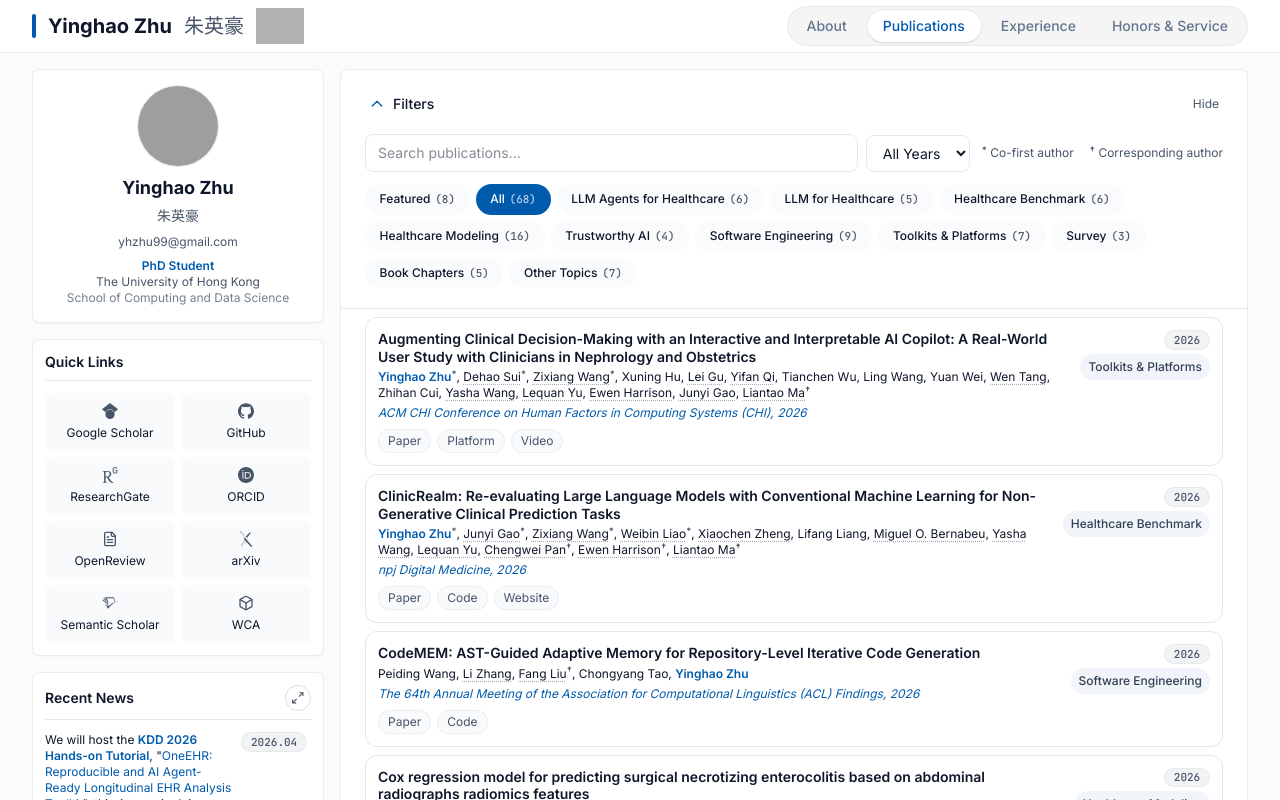
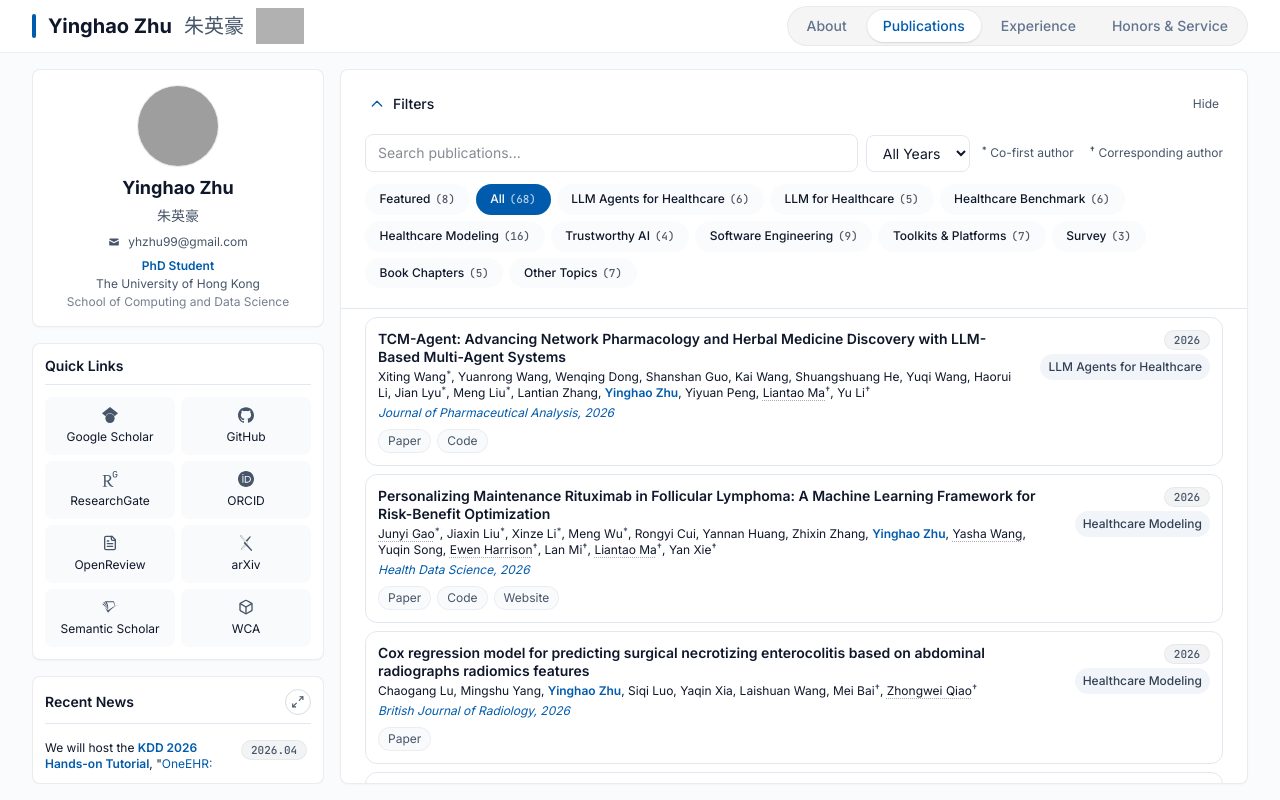
Before and after one commit to yhzhu99/yhzhu99.github.io, a Vue app: page / in a window 1280 px wide. Both pictures are taken after a click on the button 1210 px from the left and 394 px from the top of the page. Shown: the top 800 px of the page. Built offline with nearby package versions, Linux system fonts and the light colour scheme; grey boxes are pictures that could not be loaded.

Commit message:
fix: restore homepage scrolling and visuals

```diff
--- a/src/components/ModalDialog.vue
+++ b/src/components/ModalDialog.vue
@@ -34,7 +34,7 @@ defineEmits<{
               &times;
             </button>
           </header>
-          <div class="scrollable-container overflow-y-auto p-4">
+          <div class="scrollable-container min-h-0 flex-1 overflow-y-auto p-4">
             <slot />
           </div>
         </section>
--- a/src/components/NewsList.vue
+++ b/src/components/NewsList.vue
@@ -5,6 +5,7 @@ import type { NewsItem } from "../types";
 const props = defineProps<{
   items: NewsItem[];
   limit?: number;
+  modal?: boolean;
 }>();
 
 const visibleItems = computed(() =>
@@ -13,10 +14,23 @@ const visibleItems = computed(() =>
 </script>
 
 <template>
-  <div class="space-y-1">
-    <article v-for="item in visibleItems" :key="item.uid" class="unified-item">
-      <div class="unified-item-content">
-        <p class="text-xs text-text-gray" v-html="item.content" />
+  <div class="unified-list">
+    <article
+      v-for="item in visibleItems"
+      :key="item.uid"
+      :class="modal ? 'modal-unified-item' : 'unified-item'"
+    >
+      <div
+        :class="modal ? 'modal-unified-item-content' : 'unified-item-content'"
+      >
+        <p
+          :class="
+            modal
+              ? 'text-sm leading-relaxed text-text-gray'
+              : 'text-xs text-text-gray'
+          "
+          v-html="item.content"
+        />
       </div>
       <span class="time-tag">{{ item.date }}</span>
     </article>
--- a/src/components/PublicationCard.vue
+++ b/src/components/PublicationCard.vue
@@ -1,7 +1,6 @@
 <script setup lang="ts">
 import { computed } from "vue";
 import type { Project, Publication } from "../types";
-import { formatAuthors } from "../utils/format";
 
 const props = defineProps<{
   item: Publication | Project;
@@ -19,6 +18,60 @@ const authorsHtml = computed(() => {
     props.authorLinks,
   );
 });
+
+const htmlEscapes: Record<string, string> = {
+  "&": "&amp;",
+  "<": "&lt;",
+  ">": "&gt;",
+  '"': "&quot;",
+  "'": "&#39;",
+};
+
+function escapeHtml(value: string) {
+  return value.replace(/[&<>"']/g, (char) => htmlEscapes[char]);
+}
+
+function splitAuthorList(value: string) {
+  return value
+    .split(/,\s*/)
+    .map((author) => author.trim())
+    .filter(Boolean);
+}
+
+function formatAuthors(
+  authorString = "",
+  firstAuthorsString = "",
+  correspondingAuthorsString = "",
+  authorLinks: Record<string, string> = {},
+) {
+  const firstAuthors = splitAuthorList(firstAuthorsString);
+  const correspondingAuthors = splitAuthorList(correspondingAuthorsString);
+  const hasCoFirstAuthors = firstAuthors.length > 1;
+
+  return splitAuthorList(authorString)
+    .map((author) => {
+      let formattedAuthor = escapeHtml(author);
+
+      if (author === "Yinghao Zhu") {
+        formattedAuthor = `<strong class="author-highlight">${formattedAuthor}</strong>`;
+      } else if (authorLinks[author]) {
+        formattedAuthor = `<a href="${authorLinks[author]}" target="_blank" rel="noopener noreferrer" class="author-link">${formattedAuthor}</a>`;
+      }
+
+      if (hasCoFirstAuthors && firstAuthors.includes(author)) {
+        formattedAuthor +=
+          '<sup class="text-text-gray-light font-bold">*</sup>';
+      }
+
+      if (correspondingAuthors.includes(author)) {
+        formattedAuthor +=
+          '<sup class="text-text-gray-light font-bold">†</sup>';
+      }
+
+      return formattedAuthor;
+    })
+    .join(", ");
+}
 </script>
 
 <template>
--- a/src/components/TimelineColumn.vue
+++ b/src/components/TimelineColumn.vue
@@ -26,13 +26,13 @@ defineProps<{
       <article
         v-for="item in items"
         :key="item.uid"
-        class="timeline-item"
+        class="timeline-item relative"
         :class="
           kind === 'education' ? 'timeline-item-blue' : 'timeline-item-gray'
         "
       >
         <div
-          class="rounded-xl border border-slate-200 bg-white p-3 transition-colors hover:border-slate-300"
+          class="interactive-element rounded-xl border border-slate-200 bg-white p-3 transition-colors hover:border-slate-300"
         >
           <div class="mb-2 flex items-start justify-between gap-3">
             <div class="min-w-0 flex-1">
--- a/src/data/index.ts
+++ b/src/data/index.ts
@@ -4,6 +4,7 @@ import { education } from "./education";
 import { experience } from "./experience";
 import { quickLinkIcons, quickLinks } from "./links";
 import { newsItems } from "./news";
+import { profile } from "./profile";
 import { projects } from "./projects";
 import { publications } from "./publications";
 import { services } from "./services";
@@ -34,9 +35,10 @@ const withNestedServiceUids = (
       (group.items as readonly Record<string, unknown>[] | undefined) ?? [],
       `service-${groupIndex + 1}-item`,
     ) as unknown as ServiceItem[],
-}));
+  }));
 
 export const siteData: SiteData = {
+  profile,
   authorLinks,
   newsItems: withUid(newsItems, "news") as NewsItem[],
   quickLinks,
@@ -55,6 +57,7 @@ export {
   awards,
   education,
   experience,
+  profile,
   projects,
   publications,
   quickLinkIcons,
--- a/src/site.ts
+++ b/src/data/profile.ts
@@ -1,11 +1,4 @@
-import type { Profile, TabItem } from "./types";
-
-export const tabs = [
-  { name: "About", id: "about" },
-  { name: "Publications", id: "publications" },
-  { name: "Experience", id: "experience" },
-  { name: "Honors & Service", id: "awards" },
-] satisfies TabItem[];
+import type { Profile } from "../types";
 
 export const profile: Profile = {
   name: "Yinghao Zhu",
--- a/src/styles.css
+++ b/src/styles.css
@@ -82,10 +82,6 @@
     min-height: 100dvh;
   }
 
-  :root {
-    --header-height: 55px;
-  }
-
   ::selection {
     background: rgba(0, 91, 172, 0.15);
     color: #003a75;
@@ -99,12 +95,6 @@
 }
 
 @layer components {
-  .main-container {
-    height: calc(100vh - var(--header-height, 50px));
-    height: calc(100dvh - var(--header-height, 50px));
-    min-height: 400px;
-  }
-
   .academic-card {
     border: 1px solid rgba(15, 23, 42, 0.08);
     background: #ffffff;
@@ -155,6 +145,15 @@
     color: #005bac;
     text-decoration-color: #005bac;
     text-decoration-style: solid;
+  }
+
+  .interactive-element {
+    transition:
+      background-color 0.2s ease-out,
+      border-color 0.2s ease-out,
+      color 0.2s ease-out,
+      box-shadow 0.25s ease-out,
+      transform 0.25s ease-out;
   }
 
   .panel-pane,
@@ -238,20 +237,18 @@
     height: 1rem;
   }
 
+  .unified-list {
+    display: flex;
+    flex-direction: column;
+  }
+
   .unified-item,
   .modal-unified-item {
     display: flex;
     align-items: flex-start;
-    gap: 0.5rem;
+    gap: 0.75rem;
     border-bottom: 1px solid #e2e8f0;
-  }
-
-  .unified-item {
-    padding: 0.3rem 0;
-  }
-
-  .modal-unified-item {
-    padding: 0.5rem 0;
+    padding: 0.55rem 0;
   }
 
   .unified-item:last-child,
@@ -335,32 +332,6 @@
     mask-image: linear-gradient(to bottom, black 85%, transparent 100%);
     -webkit-mask-image: linear-gradient(to bottom, black 85%, transparent 100%);
   }
-
-  .enter-3d-btn {
-    position: relative;
-    isolation: isolate;
-    overflow: hidden;
-    background: linear-gradient(135deg, #005bac 0%, #003a75 100%);
-  }
-
-  .enter-3d-btn::before {
-    position: absolute;
-    z-index: -1;
-    inset: 0;
-    background: linear-gradient(
-      110deg,
-      transparent 30%,
-      rgba(255, 255, 255, 0.22) 50%,
-      transparent 70%
-    );
-    content: "";
-    transform: translateX(-100%);
-    transition: transform 0.7s ease;
-  }
-
-  .enter-3d-btn:hover::before {
-    transform: translateX(100%);
-  }
 }
 
 @layer utilities {
@@ -401,15 +372,3 @@
     display: none !important;
   }
 }
-
-@media (max-height: 600px) {
-  .main-container {
-    min-height: 250px;
-  }
-}
-
-@media (max-height: 700px) {
-  :root {
-    --header-height: 45px;
-  }
-}
--- a/src/types.ts
+++ b/src/types.ts
@@ -118,6 +118,7 @@ export interface ServiceModalState {
 }
 
 export interface SiteData {
+  profile: Profile;
   authorLinks: Record<string, string>;
   newsItems: NewsItem[];
   quickLinks: QuickLink[];
--- a/src/utils/format.ts
+++ /dev/null
@@ -1,152 +0,0 @@
-import type { LinkItem, ServiceItem } from "../types";
-
-const htmlEscapes: Record<string, string> = {
-  "&": "&amp;",
-  "<": "&lt;",
-  ">": "&gt;",
-  '"': "&quot;",
-  "'": "&#39;",
-};
-
-export const reviewerPreview = [
-  "npj Digital Medicine",
-  "NeurIPS",
-  "ICML",
-  "ICLR",
-  "KDD",
-  "WWW",
-  "AAAI",
-  "CHI",
-  "UIST",
-  "AMIA",
-];
-
-export const publicationTagOrder = [
-  "LLM Agents for Healthcare",
-  "LLM for Healthcare",
-  "Healthcare Benchmark",
-  "Healthcare Modeling",
-  "Trustworthy AI",
-  "Software Engineering",
-  "Toolkits & Platforms",
-  "Survey",
-  "Book Chapters",
-];
-
-export function escapeHtml(value: string) {
-  return value.replace(/[&<>"']/g, (char) => htmlEscapes[char]);
-}
-
-export function formatAuthors(
-  authorString = "",
-  firstAuthorsString = "",
-  correspondingAuthorsString = "",
-  authorLinks: Record<string, string> = {},
-) {
-  const firstAuthors = splitAuthorList(firstAuthorsString);
-  const correspondingAuthors = splitAuthorList(correspondingAuthorsString);
-  const hasCoFirstAuthors = firstAuthors.length > 1;
-
-  return splitAuthorList(authorString)
-    .map((author) => {
-      let formattedAuthor = escapeHtml(author);
-
-      if (author === "Yinghao Zhu") {
-        formattedAuthor = `<strong class="author-highlight">${formattedAuthor}</strong>`;
-      } else if (authorLinks[author]) {
-        formattedAuthor = `<a href="${authorLinks[author]}" target="_blank" rel="noopener noreferrer" class="author-link">${formattedAuthor}</a>`;
-      }
-
-      if (hasCoFirstAuthors && firstAuthors.includes(author)) {
-        formattedAuthor +=
-          '<sup class="text-text-gray-light font-bold">*</sup>';
-      }
-
-      if (correspondingAuthors.includes(author)) {
-        formattedAuthor +=
-          '<sup class="text-text-gray-light font-bold">†</sup>';
-      }
-
-      return formattedAuthor;
-    })
-    .join(", ");
-}
-
-export function latestYear(value = "") {
-  const years = value.match(/\d{4}/g);
-  return years ? Math.max(...years.map(Number)) : 0;
-}
-
-export function venuePriority(venue = "") {
-  const venueLower = venue.toLowerCase();
-
-  if (venueLower.includes("arxiv") || venueLower.includes("preprint")) {
-    return 4;
-  }
-
-  if (
-    venueLower.includes("abstract") ||
-    venueLower.includes("poster") ||
-    venueLower.includes("demo") ||
-    venueLower.includes("nominee")
-  ) {
-    return 3;
-  }
-
-  if (
-    venueLower.includes("workshop") ||
-    venueLower.includes("symposium") ||
-    venueLower.includes("summit")
-  ) {
-    return 2;
-  }
-
-  return 1;
-}
-
-export function isPublished(venue = "") {
-  const venueLower = venue.toLowerCase();
-  return !venueLower.includes("arxiv") && !venueLower.includes("preprint");
-}
-
-export function formatServiceItemContent(item: Partial<ServiceItem>) {
-  if (item.content && !item.title) {
-    return escapeHtml(item.content);
-  }
-
-  const title = escapeHtml(item.title ?? item.content ?? "");
-  const subtext = escapeHtml(item.organization ?? item.venue ?? "");
-  const authors = item.authors ? escapeHtml(item.authors) : "";
-  const links = formatLinks(item.links ?? []);
-
-  return [
-    title,
-    subtext ? `<br><small class="text-gray-500">${subtext}</small>` : "",
-    authors
-      ? `<br><small class="text-gray-400 mt-1">Team: ${authors}</small>`
-      : "",
-    links,
-  ].join("");
-}
-
-function splitAuthorList(value: string) {
-  return value
-    .split(/,\s*/)
-    .map((author) => author.trim())
-    .filter(Boolean);
-}
-
-function formatLinks(links: LinkItem[]) {
-  if (!links.length) {
-    return "";
-  }
-
-  const html = links
-    .map(
-      (link) =>
-        `<a href="${link.url}" target="_blank" rel="noopener noreferrer" class="inline-flex px-2 py-0.5 bg-bg-secondary text-text-gray text-xs rounded-full hover:bg-primary-blue/10 hover:text-primary-blue-dark transition-colors">${escapeHtml(link.type)}</a>`,
-    )
-    .join(" ");
-
-  return `<div class="mt-2 flex flex-wrap gap-1.5">${html}</div>`;
-}
--- a/src/views/HomeView.vue
+++ b/src/views/HomeView.vue
@@ -13,22 +13,55 @@ import PublicationCard from "../components/PublicationCard.vue";
 import QuickLinks from "../components/QuickLinks.vue";
 import TimelineColumn from "../components/TimelineColumn.vue";
 import { siteData } from "../data";
-import { profile, tabs } from "../site";
 import type {
   AwardItem,
+  LinkItem,
   ModalItem,
-  Publication,
   ServiceModalState,
+  ServiceItem,
   TabId,
+  TabItem,
 } from "../types";
-import {
-  formatServiceItemContent,
-  isPublished,
-  latestYear,
-  publicationTagOrder,
-  reviewerPreview,
-  venuePriority,
-} from "../utils/format";
+
+const tabs = [
+  { name: "About", id: "about" },
+  { name: "Publications", id: "publications" },
+  { name: "Experience", id: "experience" },
+  { name: "Honors & Service", id: "awards" },
+] satisfies TabItem[];
+
+const reviewerPreview = [
+  "npj Digital Medicine",
+  "NeurIPS",
+  "ICML",
+  "ICLR",
+  "KDD",
+  "WWW",
+  "AAAI",
+  "CHI",
+  "UIST",
+  "AMIA",
+];
+
+const publicationTagOrder = [
+  "LLM Agents for Healthcare",
+  "LLM for Healthcare",
+  "Healthcare Benchmark",
+  "Healthcare Modeling",
+  "Trustworthy AI",
+  "Software Engineering",
+  "Toolkits & Platforms",
+  "Survey",
+  "Book Chapters",
+];
+
+const htmlEscapes: Record<string, string> = {
+  "&": "&amp;",
+  "<": "&lt;",
+  ">": "&gt;",
+  '"': "&quot;",
+  "'": "&#39;",
+};
 
 const {
   authorLinks,
@@ -36,6 +69,7 @@ const {
   education,
   experience,
   newsItems,
+  profile,
   projects,
   publications,
   quickLinkIcons,
@@ -109,8 +143,7 @@ const filteredPublications = computed(() => {
           )
         : featuredPublications.value;
 
-  return [...base]
-    .filter((publication) => {
+  return [...base].filter((publication) => {
     const searchable = [
       publication.title,
       publication.authors,
@@ -124,8 +157,7 @@ const filteredPublications = computed(() => {
       (!query || searchable.includes(query)) &&
       (!selectedYear.value || publication.year === selectedYear.value)
     );
-    })
-    .sort(sortPublications);
+  });
 });
 
 function selectTab(tabId: TabId) {
@@ -159,14 +191,7 @@ function openServiceModal(title: string) {
   const service = services.find((item) => item.title === title);
   selectedService.value = {
     title,
-    items: (service?.items ?? [])
-      .slice()
-      .sort((a, b) => {
-        const yearDiff =
-          latestYear(String(b.year)) - latestYear(String(a.year));
-        return yearDiff || a.content.localeCompare(b.content);
-      })
-      .map(
+    items: (service?.items ?? []).slice().map(
       (item): ModalItem => ({
         uid: item.uid,
         date: item.year,
@@ -205,27 +230,51 @@ function handleKeydown(event: KeyboardEvent) {
   }
 }
 
-function sortPublications(a: Publication, b: Publication) {
-  if (a.year !== b.year) {
-    return b.year.localeCompare(a.year);
-  }
-
-  const publishedDiff =
-    Number(isPublished(b.venue)) - Number(isPublished(a.venue));
-  if (publishedDiff) {
-    return publishedDiff;
-  }
-
-  const priorityDiff = venuePriority(a.venue) - venuePriority(b.venue);
-  return priorityDiff || a.title.localeCompare(b.title);
-}
-
 function toAwardModalItem(item: AwardItem): ModalItem {
   return {
     uid: item.uid,
     date: item.year,
     content: formatServiceItemContent(item),
   };
+}
+
+function escapeHtml(value: string) {
+  return value.replace(/[&<>"']/g, (char) => htmlEscapes[char]);
+}
+
+function formatServiceItemContent(item: Partial<ServiceItem>) {
+  if (item.content && !item.title) {
+    return escapeHtml(item.content);
+  }
+
+  const title = escapeHtml(item.title ?? item.content ?? "");
+  const subtext = escapeHtml(item.organization ?? item.venue ?? "");
+  const authors = item.authors ? escapeHtml(item.authors) : "";
+  const links = formatLinks(item.links ?? []);
+
+  return [
+    title,
+    subtext ? `<br><small class="text-gray-500">${subtext}</small>` : "",
+    authors
+      ? `<br><small class="mt-1 text-gray-400">Team: ${authors}</small>`
+      : "",
+    links,
+  ].join("");
+}
+
+function formatLinks(links: LinkItem[]) {
+  if (!links.length) {
+    return "";
+  }
+
+  const html = links
+    .map(
+      (link) =>
+        `<a href="${link.url}" target="_blank" rel="noopener noreferrer" class="inline-flex rounded-full bg-bg-secondary px-2 py-0.5 text-xs text-text-gray transition-colors hover:bg-primary-blue/10 hover:text-primary-blue-dark">${escapeHtml(link.type)}</a>`,
+    )
+    .join(" ");
+
+  return `<div class="mt-2 flex flex-wrap gap-1.5">${html}</div>`;
 }
 
 onMounted(() => {
@@ -257,7 +306,9 @@ watch(activeTab, () => {
 </script>
 
 <template>
-  <div class="flex min-h-dvh flex-col bg-bg-light font-academic text-text-gray">
+  <div
+    class="grid h-dvh grid-rows-[auto_minmax(0,1fr)] overflow-hidden bg-bg-light font-academic text-text-gray"
+  >
     <header
       class="sticky top-0 z-50 flex-shrink-0 border-b border-slate-200/70 bg-white/90 backdrop-blur-md transition-all duration-300"
     >
@@ -375,13 +426,18 @@ watch(activeTab, () => {
       </div>
     </header>
 
-    <main class="main-container flex-1 overflow-hidden">
-      <div class="mx-auto h-full max-w-screen-2xl px-4 py-4 sm:px-6 lg:px-8">
-        <div class="grid h-full min-w-0 grid-cols-1 gap-4 lg:grid-cols-4">
+    <main class="min-h-0 overflow-hidden">
+      <div
+        class="mx-auto h-full min-h-0 max-w-screen-2xl px-4 py-4 sm:px-6 lg:px-8"
+      >
+        <div
+          class="grid h-full min-h-0 min-w-0 grid-cols-1 grid-rows-[minmax(0,1fr)] gap-4 lg:grid-cols-4"
+        >
           <aside class="hidden min-h-0 flex-col gap-4 overflow-hidden lg:flex">
             <section
-              class="academic-card flex-shrink-0 rounded-lg p-4 text-center"
+              class="academic-card interactive-element flex-shrink-0 rounded-lg p-4"
             >
+              <div class="text-center">
                 <img
                   :src="profile.photo"
                   :alt="profile.name"
@@ -395,22 +451,31 @@ watch(activeTab, () => {
                 </p>
                 <a
                   :href="`mailto:${profile.email}`"
-                class="mb-2 block text-xs text-text-gray-light transition-colors hover:text-primary-blue"
+                  class="mb-2 flex items-center justify-center gap-2 text-xs text-text-gray-light transition-colors hover:text-primary-blue"
                 >
+                  <svg class="h-3 w-3" viewBox="0 0 20 20" fill="currentColor">
+                    <path
+                      d="M2.003 5.884L10 9.882l7.997-3.998A2 2 0 0 0 16 4H4a2 2 0 0 0-1.997 1.884z"
+                    />
+                    <path
+                      d="m18 8.118-8 4-8-4V14a2 2 0 0 0 2 2h12a2 2 0 0 0 2-2V8.118z"
+                    />
+                  </svg>
                   {{ profile.email }}
                 </a>
-              <p class="text-xs font-semibold text-primary-blue">
+                <div class="space-y-0.5 text-xs text-text-gray-light">
+                  <p class="font-semibold text-primary-blue">
                     {{ profile.title }}
                   </p>
-              <p class="text-xs text-text-gray-light">
-                {{ profile.affiliation }}
-              </p>
-              <p class="text-xs text-text-gray-light/75">
-                {{ profile.school }}
-              </p>
+                  <p>{{ profile.affiliation }}</p>
+                  <p class="text-xs opacity-75">{{ profile.school }}</p>
+                </div>
+              </div>
             </section>
 
-            <section class="academic-card flex-shrink-0 rounded-lg p-3">
+            <section
+              class="academic-card interactive-element flex-shrink-0 rounded-lg p-3"
+            >
               <h3
                 class="mb-3 border-b border-slate-200 pb-2 text-sm font-semibold tracking-tight text-text-gray"
               >
@@ -420,7 +485,7 @@ watch(activeTab, () => {
             </section>
 
             <section
-              class="academic-card flex min-h-0 flex-1 flex-col rounded-lg p-3"
+              class="academic-card interactive-element flex min-h-0 flex-1 flex-col rounded-lg p-3"
             >
               <div
                 class="mb-2 flex flex-shrink-0 items-center justify-between border-b border-slate-200 pb-2"
@@ -456,11 +521,11 @@ watch(activeTab, () => {
           </aside>
 
           <section
-            class="academic-card col-span-1 flex min-h-0 min-w-0 flex-col overflow-hidden rounded-lg lg:col-span-3"
+            class="academic-card col-span-1 flex h-full min-h-0 min-w-0 flex-col overflow-hidden rounded-lg lg:col-span-3"
           >
             <div
               v-show="activeTab === 'about'"
-              class="panel-pane scrollable-container flex h-full min-w-0 flex-col overflow-y-auto p-4 lg:p-6"
+              class="panel-pane scrollable-container animate-scale-in flex h-full min-h-0 min-w-0 flex-col overflow-y-auto p-4 lg:p-6"
             >
               <div class="mb-6 lg:hidden">
                 <div class="mb-4 text-center">
@@ -575,7 +640,7 @@ watch(activeTab, () => {
               <div
                 class="featured-publications-section scrollable-container min-h-0 flex-1 overflow-y-auto pt-3"
               >
-                <div class="hidden space-y-2 md:block">
+                <div class="space-y-2">
                   <PublicationCard
                     v-for="publication in featuredPublications"
                     :key="publication.uid"
@@ -589,7 +654,7 @@ watch(activeTab, () => {
 
             <div
               v-show="activeTab === 'publications'"
-              class="panel-pane flex min-h-0 flex-1 flex-col overflow-hidden"
+              class="panel-pane animate-scale-in flex h-full min-h-0 flex-col overflow-hidden"
             >
               <div class="flex-shrink-0 border-b border-slate-200">
                 <div class="p-3 pb-2 lg:p-4 lg:pb-3">
@@ -735,7 +800,7 @@ watch(activeTab, () => {
 
             <div
               v-show="activeTab === 'experience'"
-              class="panel-pane scrollable-container flex-1 overflow-y-auto p-4 lg:p-6"
+              class="panel-pane scrollable-container animate-scale-in h-full min-h-0 flex-1 overflow-y-auto p-4 lg:p-6"
             >
               <div class="grid grid-cols-1 gap-6 lg:grid-cols-2">
                 <TimelineColumn
@@ -753,7 +818,7 @@ watch(activeTab, () => {
 
             <div
               v-show="activeTab === 'awards'"
-              class="panel-pane scrollable-container overflow-y-auto p-4 lg:p-6"
+              class="panel-pane scrollable-container animate-scale-in h-full min-h-0 flex-1 overflow-y-auto p-4 lg:p-6"
             >
               <div
                 class="grid grid-cols-1 gap-4 border-b border-slate-200 pb-4 lg:grid-cols-2"
@@ -787,7 +852,7 @@ watch(activeTab, () => {
                     </button>
                   </div>
                   <div
-                    class="mask-fade-bottom max-h-[30vh] space-y-1 overflow-y-auto pr-1"
+                    class="scrollable-container mask-fade-bottom max-h-[30vh] overflow-y-auto pr-1"
                   >
                     <article
                       v-for="award in awards"
@@ -836,7 +901,7 @@ watch(activeTab, () => {
                     </button>
                   </div>
                   <div
-                    class="mask-fade-bottom max-h-[30vh] space-y-1 overflow-y-auto pr-1"
+                    class="scrollable-container mask-fade-bottom max-h-[30vh] overflow-y-auto pr-1"
                   >
                     <article
                       v-for="talk in talks"
@@ -931,7 +996,7 @@ watch(activeTab, () => {
       :open="showNewsModal"
       @close="showNewsModal = false"
     >
-      <NewsList :items="newsItems" />
+      <NewsList :items="newsItems" modal />
     </ModalDialog>
 
     <ModalDialog
@@ -939,7 +1004,7 @@ watch(activeTab, () => {
       :open="Boolean(selectedService)"
       @close="selectedService = null"
     >
-      <div v-if="selectedService?.items.length" class="space-y-2">
+      <div v-if="selectedService?.items.length" class="unified-list">
         <article
           v-for="item in selectedService.items"
           :key="item.uid"
--- a/src/world/scene.ts
+++ b/src/world/scene.ts
@@ -1,12 +1,11 @@
 import * as THREE from "three";
 import { OrbitControls } from "three/addons/controls/OrbitControls.js";
 import { siteData } from "../data";
-import { profile } from "../site";
 
 /* ============================ DATA ============================ */
 type AnyRecord = Record<string, any>;
 const SITE_DATA: AnyRecord = siteData as unknown as AnyRecord;
-const PROFILE = profile;
+const PROFILE = SITE_DATA.profile || {};
 const DATA = {
   name: PROFILE.name || "Yinghao Zhu",
   cnName: PROFILE.cnName || "朱英豪",
```
Lines whose indentation alone changed are shown as unchanged.
